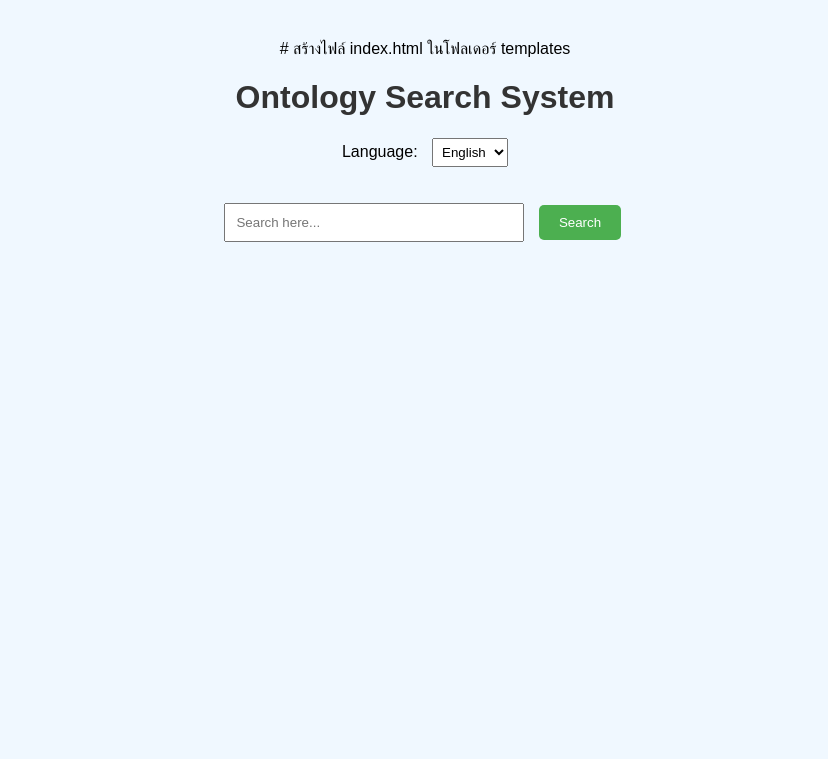
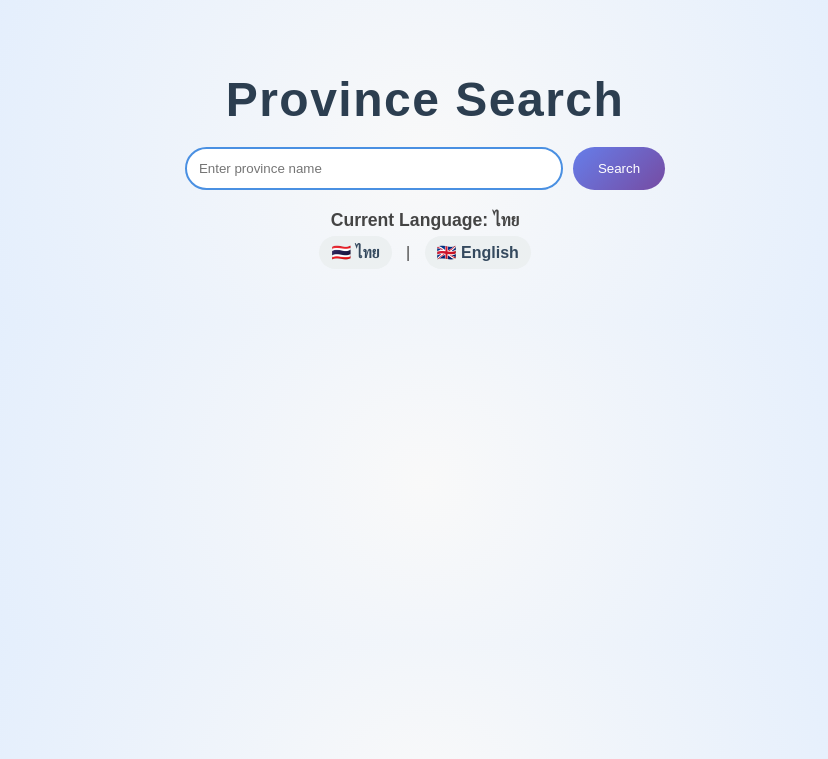
Before and after one commit to Nareerat-65/Flask_Ontology_Search, a Flask app: page / in a window 1280 px wide. Shown: the top 759 px of the page, without its empty margins (215-1043 px from the left). Run offline with Flask 3, Linux system fonts and the light colour scheme.

Commit message:
update1.0

```diff
--- a/app.py
+++ b/app.py
@@ -1,34 +1,31 @@
-from flask import Flask, render_template, request, jsonify
-from rdflib import Graph, URIRef
+from flask import Flask, request, render_template
+from rdflib import Graph, URIRef, Namespace
 
 app = Flask(__name__)
 
 g = Graph()
-g.parse("mytourism.owl", format="xml")
+g.parse('mytourism.owl', format='xml')
 
-@app.route('/')
-def home():
-    return render_template('index.html')
+ns = Namespace("http://www.my_ontology.edu/mytourism#")
 
-@app.route('/search', methods=['GET'])
-def search():
-    query = request.args.get('q', '').lower()
+@app.route('/', methods=['GET', 'POST'])
+def search_province():
     results = []
-
-    for s, p, o in g:
-        subject = str(s).lower()
-        obj = str(o).lower()
-
-        if query in subject or query in obj:
-            # หากเจอชื่อจังหวัดหรือคำที่ตรง ให้ดึงข้อมูลทั้งหมดของ NamedIndividual นั้น
-            for sub, pred, obj_ in g.triples((s, None, None)):
-                results.append({
-                    "predicate": str(pred),
-                    "object": str(obj_)
-                })
-            break
-
-    return jsonify(results)
+    seen = set()
+    lang = request.form.get('lang', request.args.get('lang', 'th'))
+    if request.method == 'POST':
+        query = request.form['query'].lower()
+        for s, p, o in g:
+            if isinstance(s, URIRef) and ns.ThaiProvince in g.objects(s, None):
+                if query in str(s).lower() or query in str(o).lower():
+                    for pred, obj in g.predicate_objects(s):
+                        if pred != ns.type and pred != URIRef("http://www.w3.org/1999/02/22-rdf-syntax-ns#type") and str(obj) not in seen:
+                            if not hasattr(obj, 'language') or obj.language == lang:
+                                seen.add(str(obj))
+                                results.append(f"{pred.split('#')[-1]} -> {obj}")
+        if not results:
+            results.append("ไม่พบข้อมูลที่ค้นหา" if lang == 'th' else "No data found")
+    return render_template('index.html', results=results, lang=lang, current_lang=lang)
 
 if __name__ == '__main__':
     app.run(debug=True)
--- a/static/css/styles.css
+++ b/static/css/styles.css
@@ -1,53 +1,99 @@
-
-
+/* styles.css */
 body {
-    font-family: Arial, sans-serif;
-    background-color: #f0f8ff;
-    margin: 40px;
-    text-align: center;
+    font-family: 'Poppins', sans-serif;
+    background: radial-gradient(circle, #f9f9f9, #dbeafe);
+    margin: 0;
+    padding: 40px;
+    color: #444;
 }
 
 h1 {
-    color: #333;
+    color: #2c3e50;
+    text-align: center;
+    font-size: 3em;
+    margin-bottom: 20px;
+    letter-spacing: 1.5px;
+}
+
+form {
+    display: flex;
+    justify-content: center;
+    margin-bottom: 20px;
+    gap: 10px;
+}
+
+input[type="text"] {
+    padding: 12px;
+    width: 350px;
+    border: 2px solid #4a90e2;
+    border-radius: 25px;
+    transition: all 0.3s ease;
+}
+
+input[type="text"]:focus {
+    border-color: #2980b9;
+    box-shadow: 0 0 8px rgba(41, 128, 185, 0.5);
+}
+
+input[type="submit"] {
+    padding: 12px 25px;
+    background: linear-gradient(135deg, #667eea, #764ba2);
+    color: white;
+    border: none;
+    border-radius: 25px;
+    cursor: pointer;
+    transition: transform 0.2s ease, background 0.3s ease;
+}
+
+input[type="submit"]:hover {
+    background: linear-gradient(135deg, #564d80, #2b5876);
+    transform: scale(1.05);
 }
 
 div {
-    margin: 20px 0;
+    text-align: center;
+    margin-bottom: 20px;
 }
 
-input[type="text"] {
-    padding: 10px;
-    width: 300px;
-    margin-right: 10px;
+a {
+    text-decoration: none;
+    margin: 0 10px;
+    color: #34495e;
+    font-weight: 600;
+    padding: 8px 12px;
+    background-color: #ecf0f1;
+    border-radius: 20px;
+    transition: background-color 0.3s ease, color 0.3s ease;
 }
 
-button {
-    padding: 10px 20px;
-    background-color: #4CAF50;
-    color: white;
-    border: none;
-    border-radius: 5px;
-    cursor: pointer;
+a:hover {
+    background-color: #3498db;
+    color: #fff;
 }
 
-button:hover {
-    background-color: #45a049;
+ul {
+    background-color: #fff;
+    padding: 25px;
+    border-radius: 15px;
+    box-shadow: 0 8px 16px rgba(0, 0, 0, 0.1);
+    margin: 30px auto;
+    width: 70%;
 }
 
-select {
-    padding: 5px;
-    margin-left: 10px;
-}
-
-#results {
-    margin-top: 20px;
-    text-align: left;
-    display: inline-block;
+li {
+    margin: 12px 0;
+    font-size: 1.2em;
+    line-height: 1.6;
 }
 
 p {
-    background-color: #f9f9f9;
-    padding: 10px;
-    border-radius: 5px;
-    margin: 5px 0;
+    font-weight: 600;
+    margin-bottom: 12px;
+    font-size: 1.1em;
 }
+
+.results-title {
+    text-align: center;
+    margin-top: 30px;
+    color: #2c3e50;
+}
--- a/templates/index.html
+++ b/templates/index.html
@@ -1,56 +1,30 @@
-# สร้างไฟล์ index.html ในโฟลเดอร์ templates
-
-<!DOCTYPE html>
-<html lang="en">
+<!doctype html>
+<html>
     <head>
+        <title>Province Search</title>
         <meta charset="UTF-8">
         <meta name="viewport" content="width=device-width, initial-scale=1.0">
-    <title>Ontology Search</title>
-    <link rel="stylesheet" href="/static/css/styles.css">
+        <link rel="stylesheet" href="static/css/styles.css">
     </head>
     <body>
-    <h1>Ontology Search System</h1>
-
+        <h1>Province Search</h1>
+        <form method="post">
+            <input type="text" name="query" placeholder="Enter province name">
+            <input type="hidden" name="lang" value="{{ lang }}">
+            <input type="submit" value="Search">
+        </form>
         <div>
-        <label for="language">Language:</label>
-        <select id="language" onchange="changeLanguage()">
-            <option value="en">English</option>
-            <option value="th">ไทย</option>
-        </select>
+            <p>Current Language: {{ 'ไทย' if lang == 'th' else 'English' }}</p>
+            <a href="?lang=th">🇹🇭 ไทย</a> |
+            <a href="?lang=en">🇬🇧 English</a>
         </div>
-
-    <input type="text" id="searchInput" placeholder="Search here...">
-    <button onclick="searchOntology()">Search</button>
-
-    <div id="results"></div>
-
-    <script src="/static/js/app.js"></script>
-    <script>
-        let translations = {
-            "en": {"title": "Ontology Search System", "search": "Search here...", "results": "Search Results:"},
-            "th": {"title": "ระบบค้นหาจากออนโทโลยี", "search": "ค้นหาที่นี่...", "results": "ผลการค้นหา:"}
-        };
-
-        function changeLanguage() {
-            const lang = document.getElementById('language').value;
-            document.querySelector('h1').innerText = translations[lang].title;
-            document.getElementById('searchInput').placeholder = translations[lang].search;
-            document.getElementById('results').innerHTML = '';
-        }
-
-        function searchOntology() {
-            const query = document.getElementById('searchInput').value;
-            fetch(`/search?q=${query}`)
-                .then(response => response.json())
-                .then(data => {
-                    const lang = document.getElementById('language').value;
-                    let output = `<h3>${translations[lang].results}</h3>`;
-                    data.forEach(item => {
-                        output += `<p><strong>${item.subject}</strong> (${item.predicate}) -> ${item.object}</p>`;
-                    });
-                    document.getElementById('results').innerHTML = output;
-                });
-        }
-    </script>
+        {% if results %}
+            <h2 class="results-title">Results:</h2>
+            <ul>
+            {% for result in results %}
+               <li>{{ result }}</li>
+            {% endfor %}
+            </ul>
+        {% endif %}
     </body>
 </html>
```
Lines whose indentation alone changed are shown as unchanged.
